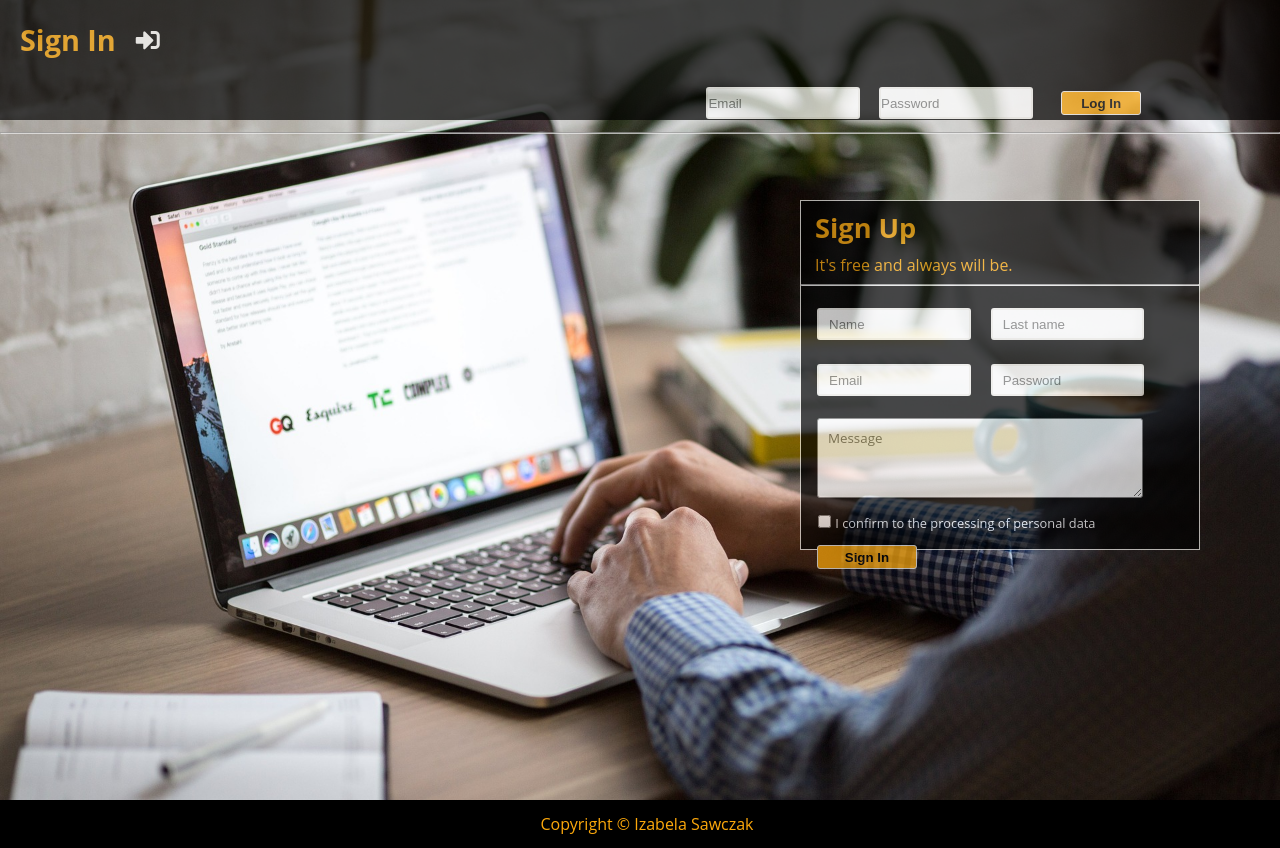
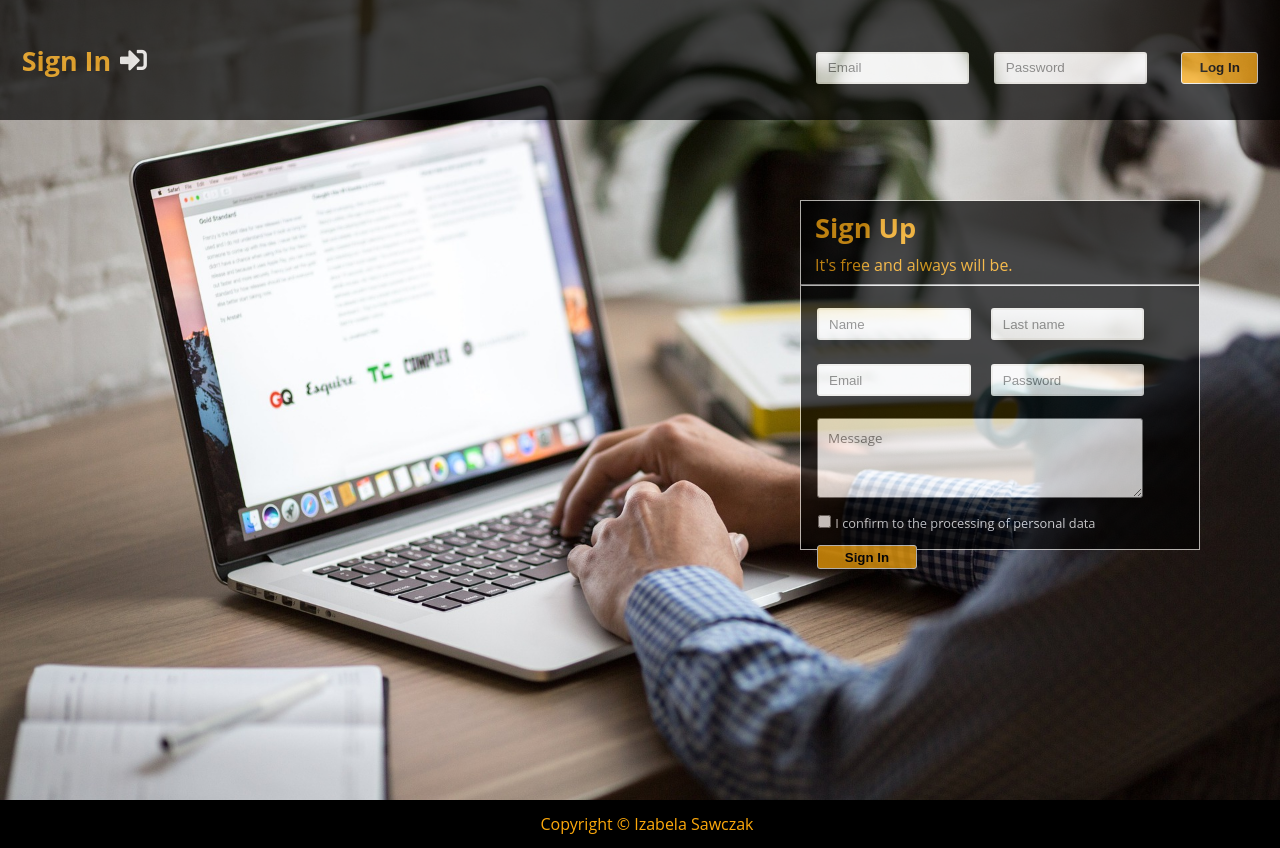
Before and after one commit to sawczak/registration-form, a plain HTML site: page index.html in a window 1280 px wide. Drawn offline with Linux system fonts and the light colour scheme.

Commit message:
code repair main header

```diff
--- a/css/style.css
+++ b/css/style.css
@@ -17,6 +17,8 @@ body {
     width: 100vw;
     height: 100vh;
     background-size: cover;
+    background-position: center;
+
 }
 
 
@@ -28,45 +30,57 @@ body {
     display: flex;
     flex-wrap: wrap;
     align-items: center;
-    font-size: 24px;
+    font-size: 3.5vw;
     position: sticky;
     top: 0;
 }
 
+
 .main-header-content h1 {
-    font-size: 1.2em;
+    font-size: .6em;
     color: #fca80b;
-    margin: 20px;
+    margin: 0 .7vw 0 1.7vw;
 }
 
-.main-header-content hr {
+.main-header-content .fas {
+    font-size: .6em;
+}
+
+
+/* .main-header-content hr {
     height: .3vh;
     width: 100vw;
     background-color: #ffffff;
     margin-bottom: -12px;
+} */
+
+
+#logIn {
+    position: fixed;
+    right: 1.7vw;
 }
 
-.logIn form input {
+
+#logIn form input[type="email"], #logIn form input[type="text"] {
     border-radius: 3px;
     border: 2px solid #f2f1ed;
     width: 12vw;
     height: 4vh;
     margin: .5vw;
-    padding: 0;
+    font-size: 0.3em;
+    padding: 10px;
 }
 
 
-.logIn {
-    margin-left: 700px;
-    /* position: relative; */
-}
-
-.logIn .btn {
-    width: 80px;
-    height: 24px;
+#logIn .btn[type="submit"] {
+    width: 6vw;
+    height: 4vh;
+    border-radius: 3px;
     background-color: #fca80b;
     border: 1px solid #f2f1ed;
     font-weight: bold;
+    font-size: 0.3em;
+    padding: 0;
 }
 
 
@@ -100,7 +114,7 @@ body {
     margin-bottom: 10px;
 }
 
-.container form input[type="text"], input[type="email"] {
+.container form input[type="text"], .container form input[type="email"] {
     border-radius: 3px;
     border: 2px solid #f2f1ed;
     margin-left: 16px;
--- a/index.html
+++ b/index.html
@@ -14,16 +14,16 @@
 <body>
     <header class="main-header">
         <div class="main-header-content">
-            <h1>Sign In</h1>
-            <i class="fas fa-sign-in-alt"></i>
-            <div class="logIn">
+                <h1>Sign In</h1>
+                <i class="fas fa-sign-in-alt"></i>
+                <div id="logIn">
                 <form action="#">
                     <input type="email" class="email" placeholder="Email">
                     <input type="text" class="password" placeholder="Password">
                     <input type="submit" class="btn" value="Log In">
                 </form>
             </div>
-            <hr>
+            <!-- <hr> -->
         </div>
 
 
```
